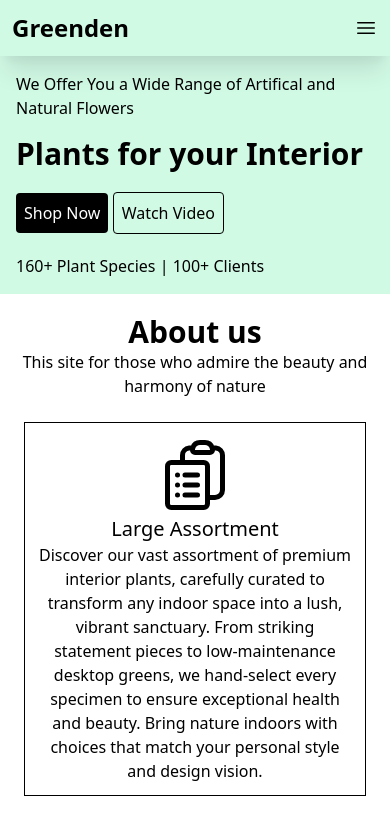
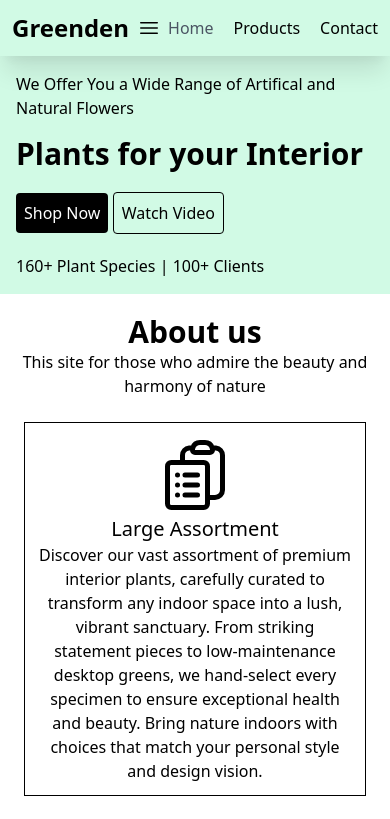
Before and after one commit to Sri-3116/TailwindCSS-Greenden, a plain HTML site: page index.html in a window 390 px wide. Shown: the top 819 px of the page. Drawn offline with nearby package versions, Linux system fonts and the light colour scheme.

Commit message:
Add files via upload

```diff
--- a/index.html
+++ b/index.html
@@ -20,7 +20,7 @@
         </svg>
 
 
-        <ul class="flex gap-5 text-gray-600 hidden md:flex">
+         <ul class="flex gap-5 text-gray-600 md:flex ">
             <li>
                 <a class="hover:underline hover:text-black" href="./index.html">Home</a>
             </li>
```
Also changed, not shown: contact.html (+1 -1 lines), product.html (+1 -1 lines).
